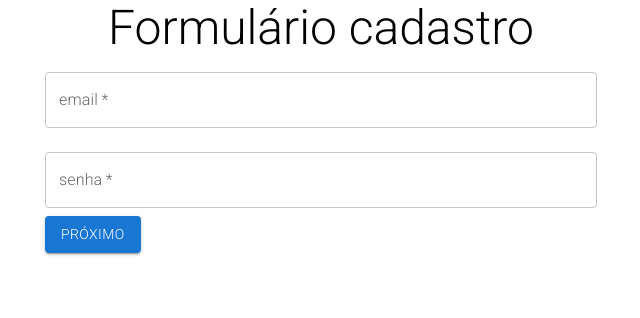
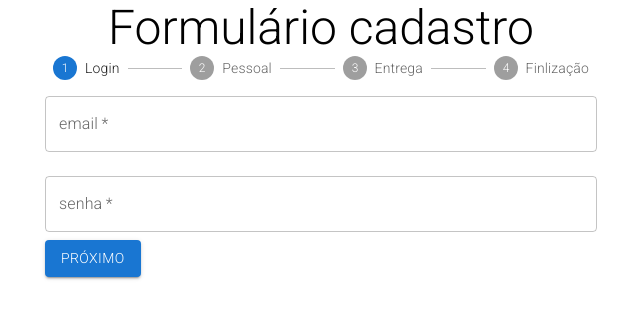
Before and after one commit to Shamoleambo/alura-react-functions, a React (Create React App) app: page / in a window 1280 px wide. Shown: the top 318 px of the page, without its empty margins (319-959 px from the left). Built offline with nearby package versions, Linux system fonts and the light colour scheme.

Commit message:
addition of Stepper

```diff
--- a/src/components/FormularioCadastro/FormularioCadastro.jsx
+++ b/src/components/FormularioCadastro/FormularioCadastro.jsx
@@ -1,4 +1,6 @@
 import { useEffect, useState } from "react";
+
+import { Typography, Stepper, Step, StepLabel } from "@mui/material";
 
 import DadosPessoais from "./DadosPessoais";
 import DadosUsuario from "./DadosUsuario";
@@ -9,13 +11,16 @@ function FormularioCadastro({ onSubmit, validarCpfForm }) {
   const [dados, setDados] = useState({});
 
   useEffect(() => {
-    console.log(dados);
+    if (etapa === formularios.length - 1) {
+      onSubmit(dados);
+    }
   });
 
   const formularios = [
     <DadosUsuario onSubmit={controlarDados} />,
     <DadosPessoais validarCpfForm={validarCpfForm} onSubmit={controlarDados} />,
     <DadosEntrega onSubmit={controlarDados} />,
+    <Typography variant="h5">Obrigado pelo Cadastro</Typography>,
   ];
 
   function controlarDados(dadosColetados) {
@@ -27,7 +32,25 @@ function FormularioCadastro({ onSubmit, validarCpfForm }) {
     setEtapa(etapa + 1);
   }
 
-  return <>{formularios[etapa]}</>;
+  return (
+    <>
+      <Stepper activeStep={etapa}>
+        <Step>
+          <StepLabel>Login</StepLabel>
+        </Step>
+        <Step>
+          <StepLabel>Pessoal</StepLabel>
+        </Step>
+        <Step>
+          <StepLabel>Entrega</StepLabel>
+        </Step>
+        <Step>
+          <StepLabel>Finlização</StepLabel>
+        </Step>
+      </Stepper>
+      {formularios[etapa]}
+    </>
+  );
 }
 
 export default FormularioCadastro;
```
